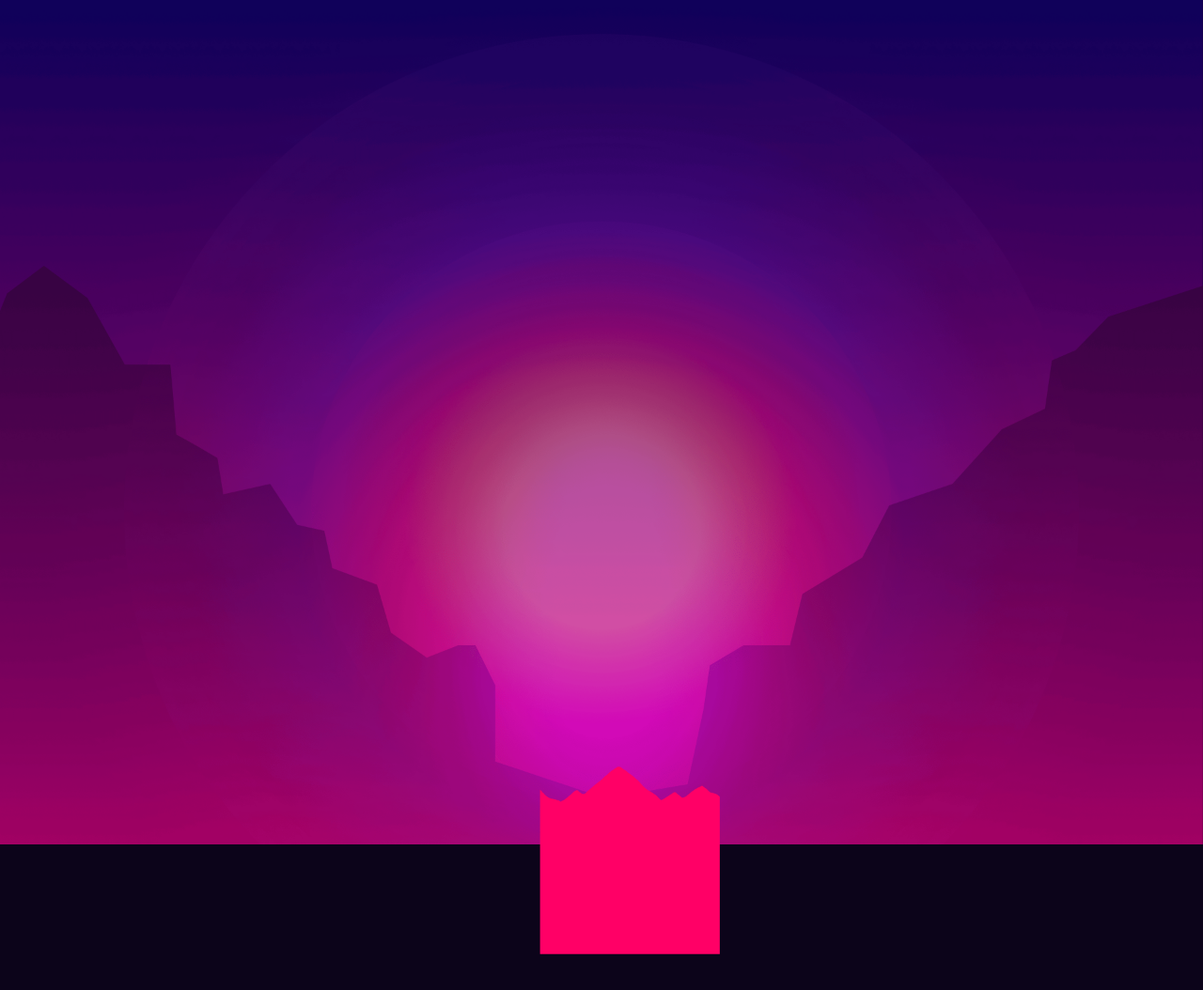
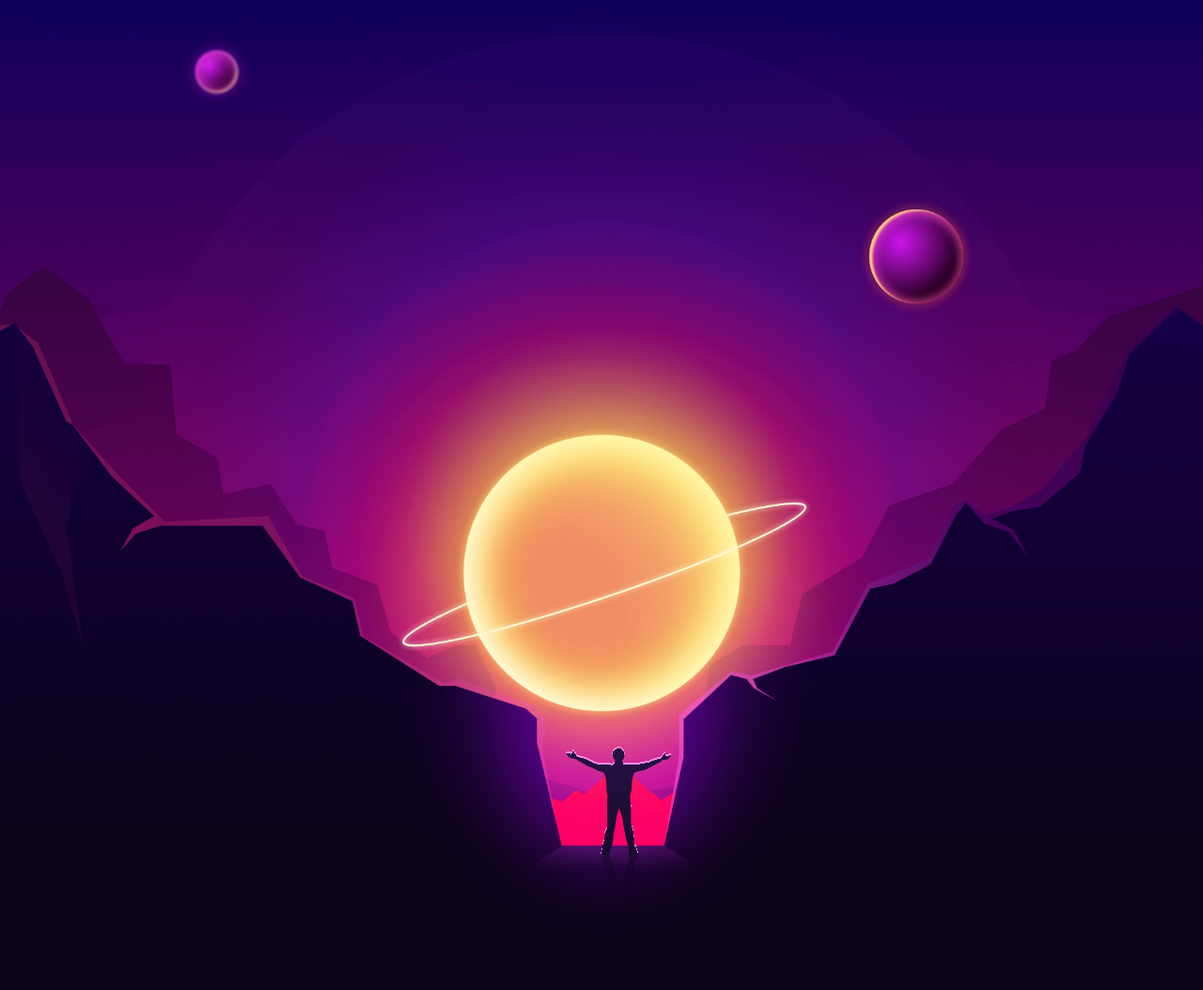
Before and after one commit to akash4Tech/portfolioWebSite-akash, a plain HTML site: page index.html in a window 1280 px wide. Shown: the part 102-1156 px from the top of the page at 94% size. Drawn offline with nearby package versions, Linux system fonts and the light colour scheme.

Commit message:
adde some extra sun , mountains, palnest in my home hero

```diff
--- a/index.html
+++ b/index.html
@@ -24,7 +24,7 @@
 
 
 
-    <section class="home-section">
+    <div class="home-section">
         <header class="header show">
             <div class="continer fluid-container grid header-nav w-container">
 
@@ -49,25 +49,43 @@
             </div>
         </header>
 
+        <div class="wrapper-section scroll-main">
 
-    </section>
+            <div class="body-wrap home-page">
+                <div class="main">
+                    <div class="sc-home-hero wf-section">
+                        <div class="home-hero-bg-wrap">
 
-    <div class="wrapper-section scroll-main">
 
-        <div class="body-wrap home-page">
-            <div class="main">
-                <div class="sc-home-hero wf-section">
-                    <div class="home-hero-bg-wrap">
-                        <img src="" alt class ="hero-mountain">
+                            <img src="./img/Launchpad-icon/hero-mountain.png" alt class="hero-mountain-bg">
+                            <img src="./img/Launchpad-icon/sun.png" alt class="hero-sun">
+                            <img src="./img/Launchpad-icon/hero-man.svg" alt class="hero-man">
+
+                            <div class="home-hero-planet">
+                                <img src="./img/Launchpad-icon/hero-panet1.png" alt="" class="hero-planet1">
+                                <img src="./img/Launchpad-icon/hero-planet2.png" alt="" class="hero-planet2">
+                            </div>
+
+                            <div class="sky-wrapper">
+                                <div class="starts"></div>
+                                <div class="star1"></div>
+                                <div class="star2"></div>
+                            </div>
+
+
+                        </div>
 
                     </div>
 
                 </div>
+            </div>
 
-            </div>
         </div>
 
+
     </div>
+
+
 
 
     <!-- -------animations ------ -->
@@ -78,7 +96,7 @@
         </div>
      </div> -->
 
-     <!-- -------------home main---------- -->
+    <!-- -------------home main---------- -->
 
 
 
--- a/style.css
+++ b/style.css
@@ -1,54 +1,42 @@
-*{
-    /* margin: 0;
-    padding: 0; */
+* {
   box-sizing: border-box;
-    font-family: 'Poppins', sans-serif;
-    font-family: 'Roboto', sans-serif;
-
+  font-family: "Poppins", sans-serif;
+  font-family: "Roboto", sans-serif;
 }
 
-body{
-
-    font-family: 'Poppins', sans-serif;
+body {
+  font-family: "Poppins", sans-serif;
   margin-right: 0px;
   margin-bottom: 0px;
+  background-image: url(./img/home-hero-bg-min.png);
 }
 
-.w-inline-block{
+.w-inline-block {
   max-width: 100%;
   display: inline-block;
 }
 
 .home-section{
-background-image: url(./img/home-hero-bg-min.png);
+    position: relative;
+    z-index: 1;
+    background-image: url(./img/Launchpad-icon/star);
 }
-
-
 .header {
 
-
-
   padding-top: 36px;
-
 }
-
 
 /* -----------------NAV bar -------------- */
 
-
-.w-container{
-
+.w-container {
   display: grid;
   align-items: center;
   padding: 0% 3% 0% 3%;
   width: 100%;
   height: auto;
-
 }
 
-
-
-.nav-section{
+.nav-section {
   display: flex;
   align-items: center;
   text-align: center;
@@ -56,11 +44,9 @@ background-image: url(./img/home-hero-bg-min.png);
   width: 100%;
   height: 40%;
   z-index: 111;
-
 }
 
 /* //logo========== */
-
 
 .header-logo {
   display: flex;
@@ -69,85 +55,74 @@ font-weight: 600;
   cursor: pointer;
   text-decoration: none;
   color: antiquewhite;
-font-family: 'Poppins', sans-serif;
+  font-family: "Poppins", sans-serif;
 }
 
-b{
+b {
   font-size: 42px;
   font-weight: 900;
-    font-family: 'Poppins', sans-serif;
-
+  font-family: "Poppins", sans-serif;
 }
-
 
 /* list---------------- */
 
-.navbar-items{
+.navbar-items {
   display: flex;
   padding-top: 20px;
 }
 
-.navbar-items li{
+.navbar-items li {
   list-style: none;
   margin: 0px 24px 0px 32px;
-
 }
 
-.navbar-items li a{
+.navbar-items li a {
   text-decoration: none;
   text-transform: capitalize;
   font-size: 18px;
   font-weight: 500;
-    font-family: 'Poppins', sans-serif;
+  font-family: "Poppins", sans-serif;
   color: antiquewhite;
-
 }
 
-.nav-icons{
+.nav-icons {
   display: flex;
-
 }
 
-.nav-icons a i{
-
-    font-size: 20px ;
+.nav-icons a i {
+  font-size: 20px;
   margin: 0px 24px 0px 32px;
   color: antiquewhite;
-
 }
 
 /* --------------home hero -section------- */
 
-.wrapper-section{
-
+.wrapper-section {
+  position: relative;
 }
 
-.wrapper.scrollmain{
-
-
+.wrapper.scrollmain {
+  position: relative;
 }
 
-.body-wrap.home-page{
-
-
-
+.body-wrap.home-page {
+  position: relative;
 }
 
-.main{
+.main {
   position: relative;
   background: #0c041a;
   background-size: cover;
 }
 
-.sc-home-hero{
-
+.sc-home-hero {
   position: relative;
   z-index: 0;
   height: 80vw;
   min-height: 1400px;
 }
 
-.home-hero-bg-wrap{
+.home-hero-bg-wrap {
   position: relative;
   top: 0px;
   left: 0px;
@@ -160,12 +135,9 @@ b{
   background-size: cover;
   background-repeat: no-repeat;
   background-image: url(./img/home-hero-bg-min.png);
-
-
-
 }
 
-.hero-mountain .hero-mountain{
+.hero-mountain-bg {
   position: absolute;
   left: 0%;
   top: auto;
@@ -175,3 +147,62 @@ b{
   display: block;
   width: 100%;
 }
+
+.hero-sun {
+  position: absolute;
+  left: 0%;
+  top: auto;
+  right: 0%;
+  bottom: 16vh;
+  z-index: 3;
+  display: block;
+  width: 44.27%;
+  max-width: 1920px;
+  margin-right: auto;
+  margin-left: auto;
+}
+
+.hero-man {
+  z-index: 4;
+  height: 28%;
+  right: 9%;
+  top: 73%;
+  display: block;
+  width: 100%;
+  max-width: 80vw;
+  margin-right: auto;
+  margin-left: auto;
+
+  position: absolute;
+}
+
+.hero-planet1{
+    width: 6%;
+    left: 15%;
+    position: absolute;
+    max-width: none;
+    top: 4%;
+    display: block;
+}
+
+.hero-planet2{
+    position: absolute;
+    top: 20.7%;
+    right: 18.8%;
+    width: 10%;
+    max-width: none;
+}
+
+
+.sky-wrapper{
+    width: 100%;
+    z-index: 1;
+    position:relative ;
+
+}
+.starts img{
+    position: absolute;
+    z-index:5;
+}
+.star1{}
+.star2{}
```
Also changed, not shown: img/Launchpad-icon/hero-panet1.png (renamed from img/Launchpad-icon/62725d212bca9374a95d7fcd_home-hero-planet-1.png), img/Launchpad-icon/hero-planet2.png (renamed from img/Launchpad-icon/62725d212bca938b545d7fad_home-hero-planet-2.png), img/Launchpad-icon/nav-star-bg.png (renamed from img/Launchpad-icon/62725d212bca93b0f95d7f30_nav-star-bg.png). Lines whose indentation alone changed are shown as unchanged.
